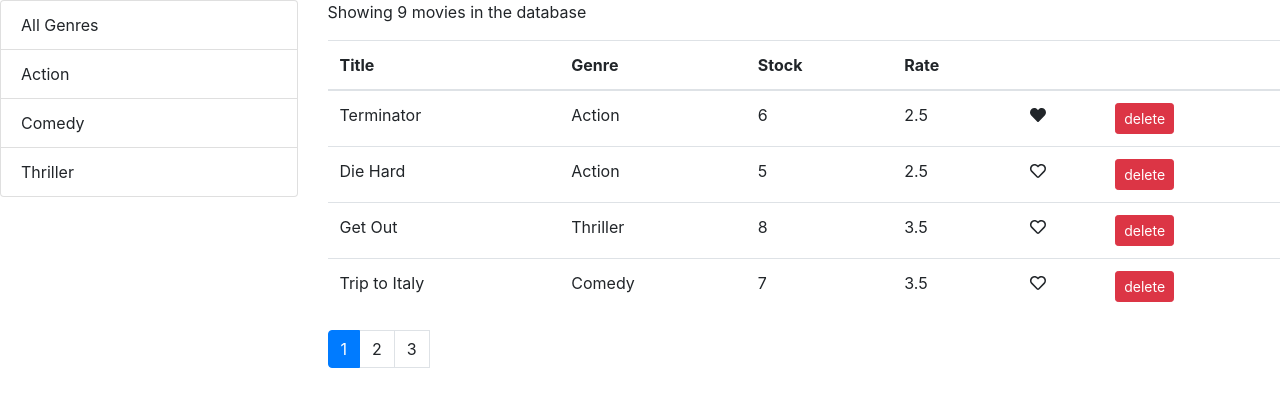
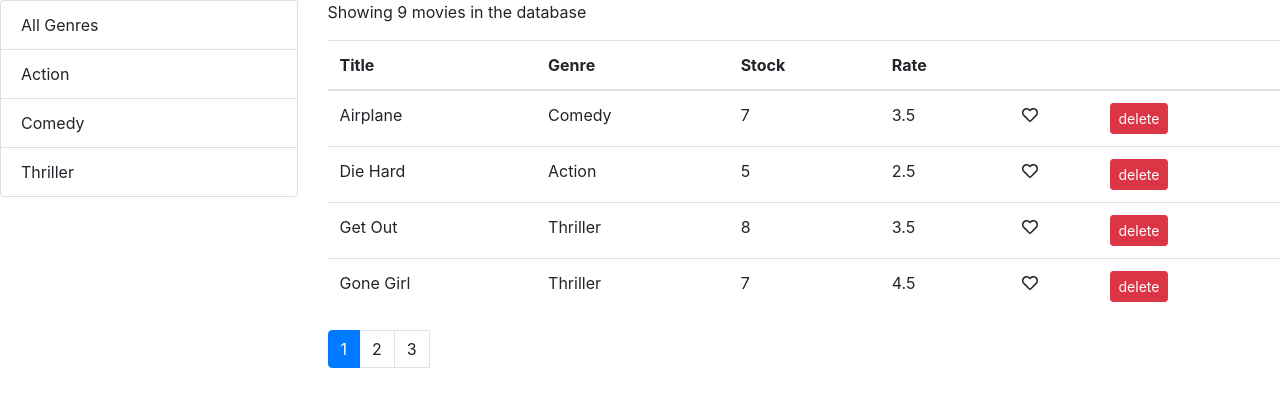
Before and after one commit to nicoladaniello/vidly, a React (Create React App) app: page / in a window 1280 px wide. Shown: the top 406 px of the page. Built offline with nearby package versions, Linux system fonts and the light colour scheme.

Commit message:
sorting - implementing sorting

```diff
--- a/src/components/movies.jsx
+++ b/src/components/movies.jsx
@@ -5,13 +5,15 @@
 import { getMovies } from "../services/fakeMovieService";
 import { getGenres } from "../services/fakeGenreService";
 import { paginate } from "../utils/paginate";
+import _ from "lodash";
 
 class Movies extends Component {
   state = {
     movies: [],
     genres: [],
     pageSize: 4,
-    currentPage: 1
+    currentPage: 1,
+    sortColumn: { path: "title", order: "asc" }
   };
 
   componentDidMount() {
@@ -42,7 +44,14 @@
   };
 
   handleSort = path => {
-    console.log(path);
+    const sortColumn = { ...this.state.sortColumn };
+    if (sortColumn.path === path)
+      sortColumn.order = sortColumn.order === "asc" ? "desc" : "asc";
+    else {
+      sortColumn.path = path;
+      sortColumn.order = "asc";
+    }
+    this.setState({ sortColumn });
   };
 
   render() {
@@ -52,7 +61,8 @@
       currentPage,
       movies: allMovies,
       genres,
-      selectedGenre
+      selectedGenre,
+      sortColumn
     } = this.state;
 
     if (count === 0) return <p>No movies to show</p>;
@@ -62,7 +72,9 @@
         ? allMovies.filter(m => m.genre._id === selectedGenre._id)
         : allMovies;
 
-    const movies = paginate(filtered, currentPage, pageSize);
+    const sorted = _.orderBy(filtered, [sortColumn.path], [sortColumn.order]);
+
+    const movies = paginate(sorted, currentPage, pageSize);
 
     return (
       <div className="row">
```
